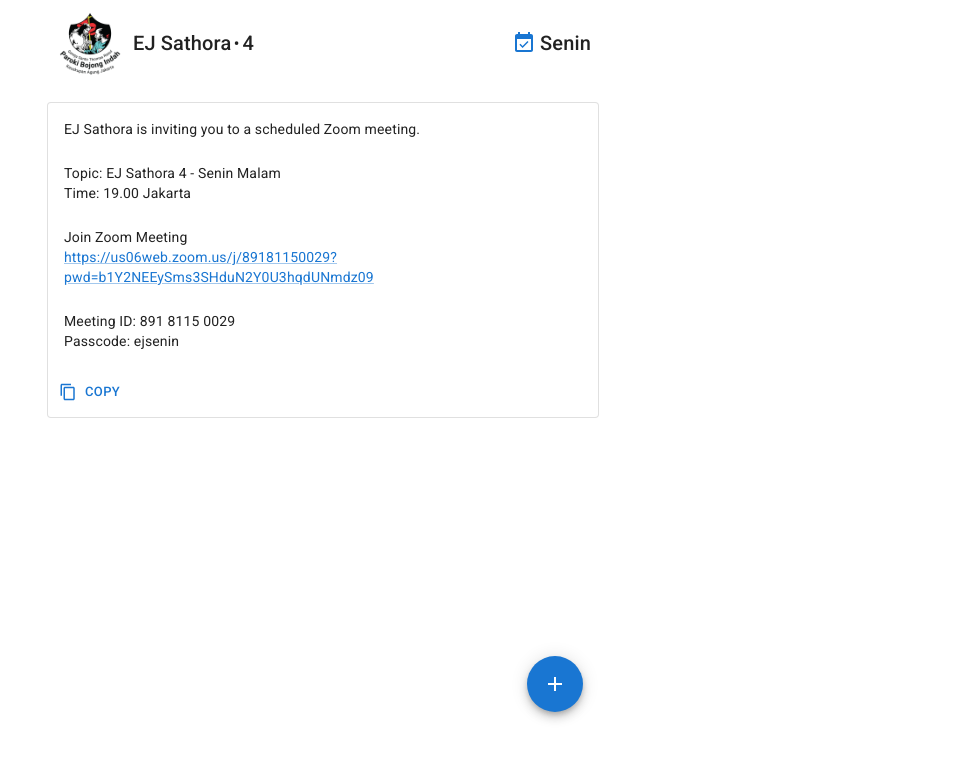
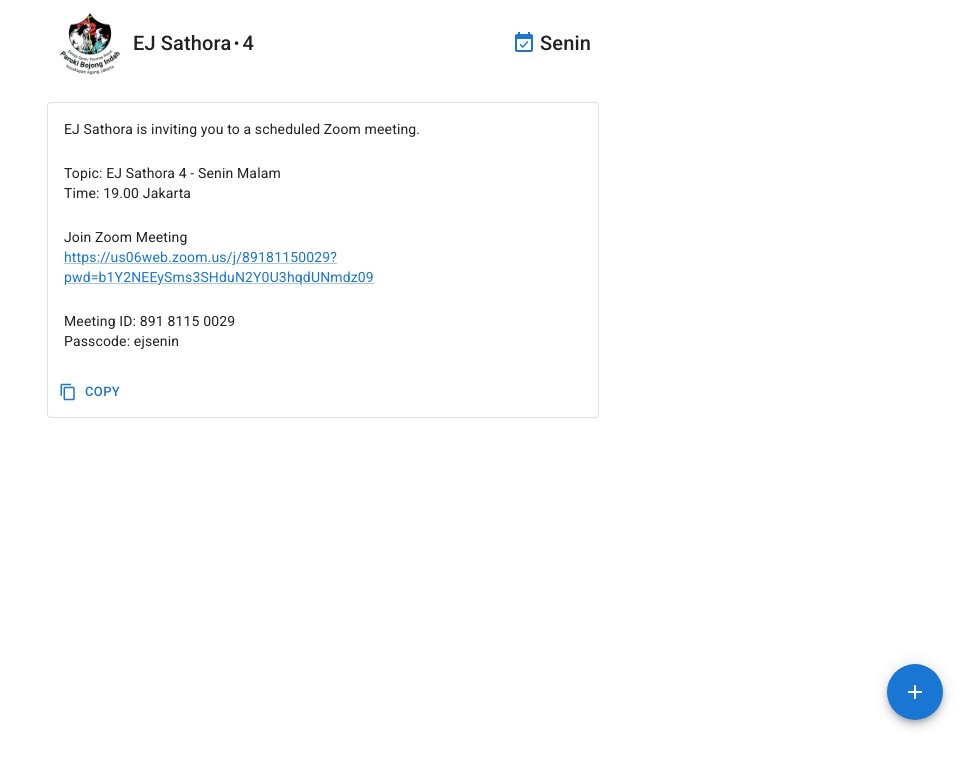
Before and after one commit to YuliusA/EJ-Sathora-Zoom-Invitation-link, a React (Create React App) app: page / in a window 1280 px wide. Shown: the top 766 px of the page, without its empty margins (317-1280 px from the left). Built offline with nearby package versions, Linux system fonts and the light colour scheme.

Commit message:
klaim host init

```diff
--- a/src/App.js
+++ b/src/App.js
@@ -4,9 +4,9 @@
 import Container from '@mui/material/Container';
 import Box from '@mui/material/Box';
 import Header from './components/Header';
-// import NavDrawer from './components/NavDrawer';
 import NavDial from './components/NavDial';
 import ContentForm from './components/ContentForm';
+import Host from './components/Host';
 
 function App() {
     const [day, setDay] = useState('Senin');
@@ -22,7 +22,12 @@
             <Container maxWidth='sm'>
                 <Box sx={{ minHeight: '90vh', height: '100%', position: 'relative' }}>
                     <Header />
-                    <ContentForm />
+
+                    {day !== 'Klaim Host'
+                        ? <ContentForm />
+                        : <Host />
+                    }
+
                     {/* <NavDrawer /> */}
                     <NavDial />
                 </Box>
--- a/src/components/Header.js
+++ b/src/components/Header.js
@@ -38,10 +38,12 @@
                     EJ Sathora{bull}4
                 </Typography>
 
-                <Typography variant='h6' component='div' sx={{ mr: 1 }}>
-                    <EventAvailableIcon color='primary' sx={{ mr: 0.5, verticalAlign: 'text-bottom' }} />
-                    {day}
-                </Typography>
+                {day !== 'Klaim Host' &&
+                    <Typography variant='h6' component='div' sx={{ mr: 1 }}>
+                        <EventAvailableIcon color='primary' sx={{ mr: 0.5, verticalAlign: 'text-bottom' }} />
+                        {day}
+                    </Typography>
+                }
             </Toolbar>
         </AppBar>
     );
--- /dev/null
+++ b/src/components/Host.js
@@ -0,0 +1,18 @@
+import * as React from 'react';
+import Typography from '@mui/material/Typography';
+
+const Host = () => {
+    return (
+        <React.Fragment>
+            <Typography variant='h5' color='primary' sx={{ mb: 2 }}>
+                Klaim Host
+            </Typography>
+
+            <Typography>
+                Setelah bapak/ibu join
+            </Typography>
+        </React.Fragment>
+    );
+}
+
+export default Host;
--- a/src/components/NavDial.js
+++ b/src/components/NavDial.js
@@ -15,6 +15,16 @@
     const handleOpen = () => setOpen(true);
     const handleClose = () => setOpen(false);
 
+    const actions = [
+        ...data,
+        {
+            id: 'Klaim Host',
+            linkZoom: '',
+            meetingId: '',
+            passcode: ''
+        }
+    ];
+
     const selectDay = (id) => {
         setDay(id);
         handleClose();
@@ -27,16 +37,16 @@
             <SpeedDial
                 ariaLabel='Select Day'
                 sx={{
-                    position: 'absolute',
-                    bottom: 16,
-                    right: 16,
+                    position: 'fixed',
+                    bottom: '10vh',
+                    right: 20,
                 }}
                 icon={<SpeedDialIcon />}
                 onClose={handleClose}
                 onOpen={handleOpen}
                 open={open}
             >
-                {data.map((item) => (
+                {actions.map((item) => (
                     <SpeedDialAction
                         key={item.id}
                         icon={<SaveIcon />}
```
